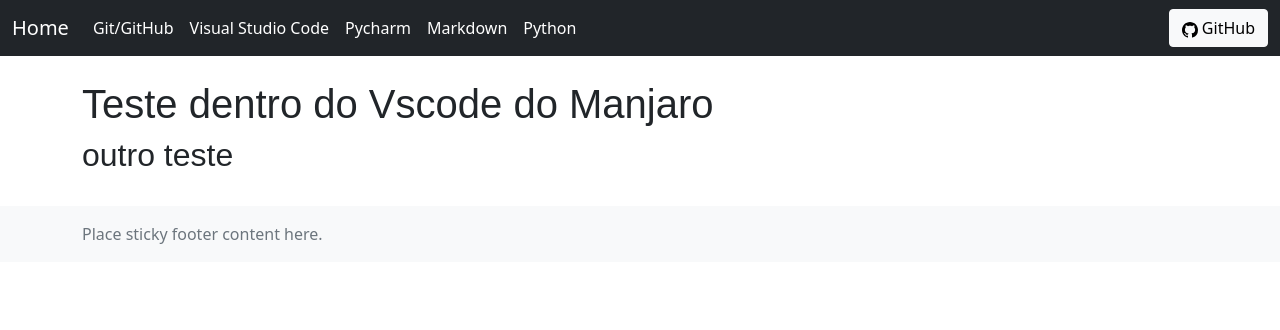
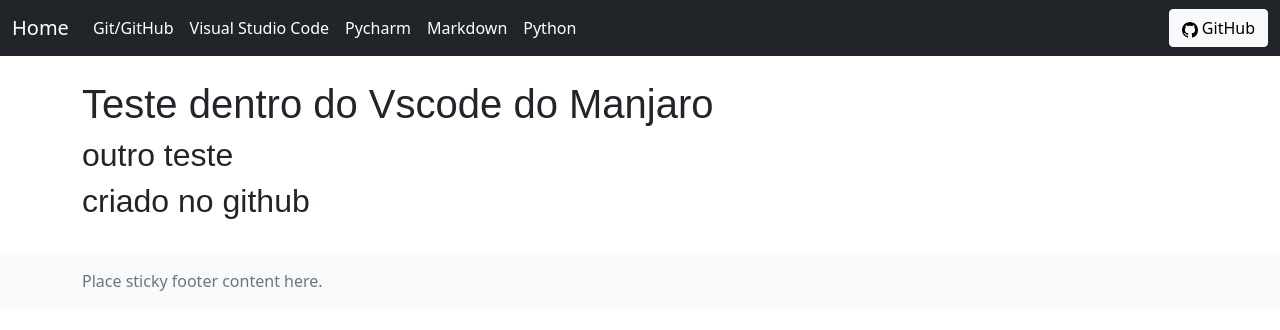
Before and after one commit to ConradoAlmeida/cheatsheets, a Jekyll site: the page built from linux-teste.markdown, in a window 1280 px wide. Shown: the top 330 px of the page. Built offline with Jekyll 4.4.1, drawn with Linux system fonts in a browser that asks for light colours; our own code applies the rules of GitHub Pages for plain Markdown files.

Commit message:
Update linux-teste.markdown

```diff
--- a/linux-teste.markdown
+++ b/linux-teste.markdown
@@ -1,2 +1,3 @@
 # Teste dentro do Vscode do Manjaro
 ## outro teste
+## criado no github
```
